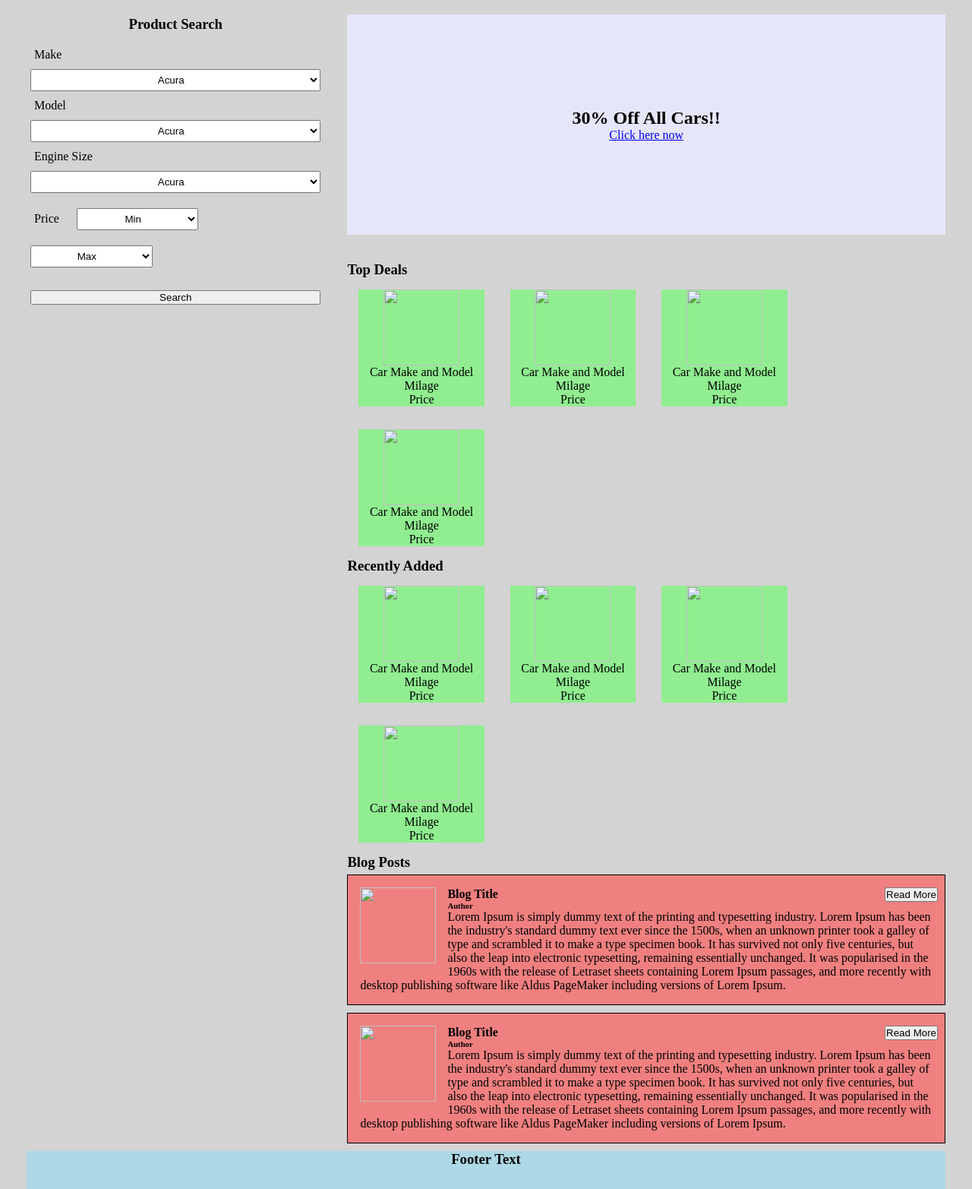
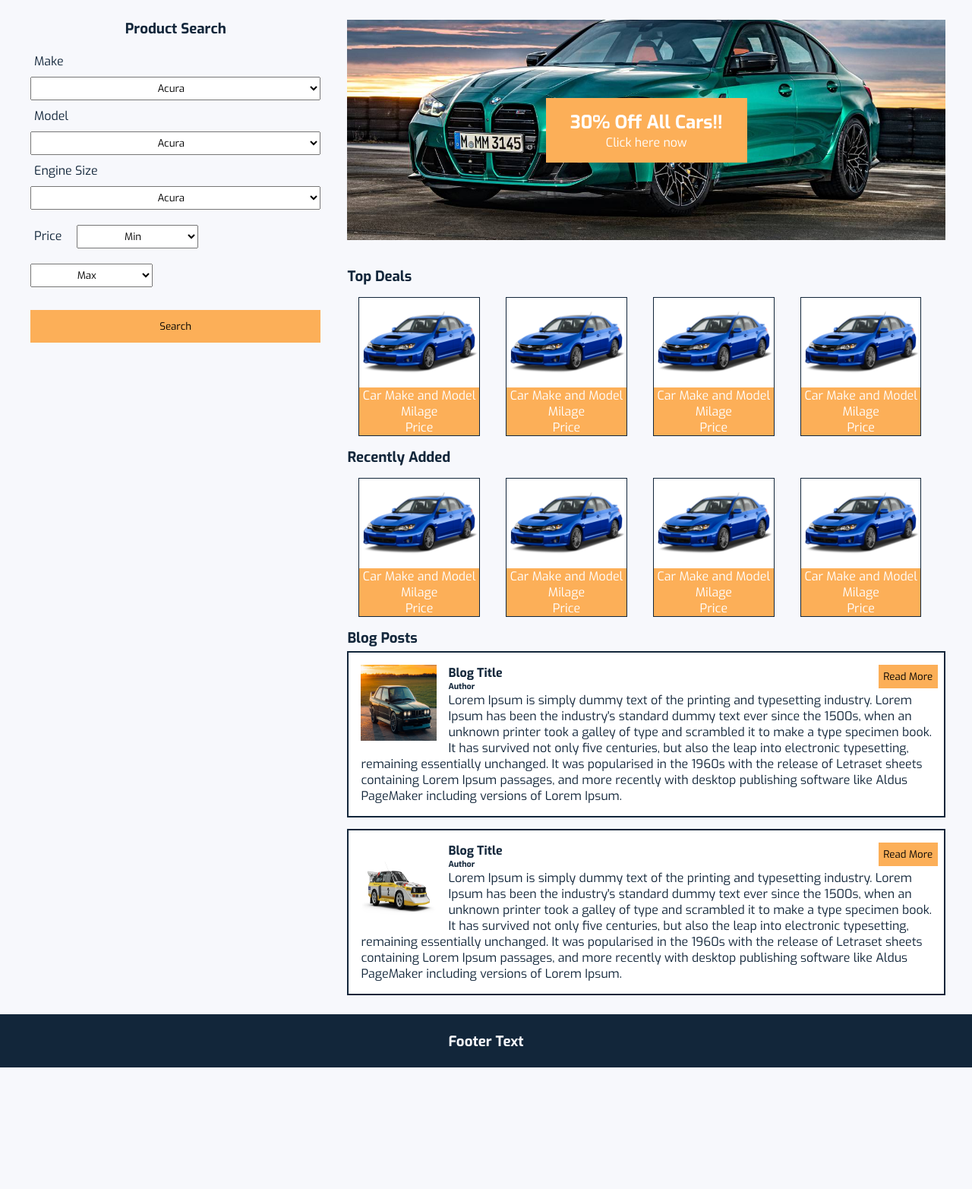
Before and after one commit to faizyFDM/fdm_car_website, a plain HTML site: page index.html in a window 1280 px wide. Shown: the part 116-1681 px from the top of the page at 76% size. After the commit the page ends 1521 px from the top, so only its background shows below. Drawn offline with Linux system fonts and the light colour scheme.

Commit message:
finished all styling

```diff
--- a/css/style.css
+++ b/css/style.css
@@ -1,27 +1,34 @@
 *{
     margin: auto;
     padding: 0;
+    font-family: 'Exo', sans-serif, italic ;
 }
 
 
 body{
-    background: lightgray;
+    background: #F7F8FC;
 }
 
 header{
     display: flex;
-    margin: 0px 35px;
+    /* margin: 0px 35px; */
+    font-style: italic;
+    padding: 1em;
 }
 
 .wrapper{
-    background: lightgray;
+    background: #F7F8FC;
     display: table;
     width: 100%;
 }
 
 .jumbotron{
     display: flex;
-    background: lavender;
+    background-image: url(../images/2022_bmw_m3_sedan_competition_fq_oem_1_1280x855.jpeg);
+    background-repeat: no-repeat;
+    background-position: center;
+    background-size: cover;
+    color: #FFFFFF;
     height: 250px;
     padding: 20px;
     margin: 35px;
@@ -30,6 +37,20 @@ header{
     top: 50%;
 }
 
+#sale-box{
+    background: #FCAF58;
+    padding: 1em 2em;
+    transition: transform .2s;
+}
+
+#sale-box:hover{
+    background-color: #FF8C42;
+    transform: scale(1.2);
+}
+a{
+    text-decoration: none;
+    color: #FFFFFF;
+}
 aside, section {
     display: table-cell;
 }
@@ -39,6 +60,7 @@ aside {
     top:-125px;
     width: 33%;
     padding-left: 40px;
+    color: #12263A;
 }
 
 #product-title{
@@ -47,7 +69,7 @@ aside {
 }
 
 #price{
-    margin-right: 14px;
+    margin-right: 10px;
 }
 
 label, select{
@@ -62,6 +84,7 @@ label, select{
     margin-top: 20px;
     justify-content: center;
     width: 100%;
+    padding: 1em 0;
 }
 
 #price{
@@ -73,26 +96,35 @@ label, select{
 
 .deals, .recent, .blog {
     margin: 0px 35px;
+    color: #12263A;
 }
 
 
 .deal-card{
-    background: lightgreen;
+    background: #FCAF58;
+    border: solid 1px #12263A;
+    color: #FFFFFF;
+    transition: transform .2s;
     display: inline-flex;
     flex-direction: column;
     align-items: flex-start;
     margin: 15px 15px;
-    width: 21%
+    width: 20%
 
+}
+
+.deal-card:hover{
+    transform: scale(1.2);
 }
 
 .blog-article{
     overflow: hidden;
-    background: lightcoral;
-    border: 1px solid black;
+    background: #FFFFFF;
+    border: 2px solid #12263A;
     margin-top: 5px;
-    margin-bottom: 10px;
+    margin-bottom: 15px;
     padding: 1em;
+    color: #12263A;
 }
 
 .blog-image{
@@ -105,15 +137,68 @@ label, select{
 #read-btn{
     position: absolute;
     right: 45px;
+    padding: 0.5em;
 }
 
 header ,footer {
-    background: lightblue;
+    background: #12263A;
+    color: #F7F8FC;
 }
 
 footer{
-    height: 50px;
-    margin-left: 35px;
-    margin-right: 35px;
+    display: flex;
+    height: 70px;
+    margin-top: 10px;
     text-align: center;
+    align-items: center;
 }
+
+button{
+    background: #FCAF58;
+    border: none;
+}
+
+button:hover{
+    background: #FF8C42;
+}
+
+@media (max-width: 1000px) {
+    .deal-card{
+        background: #FCAF58;
+        border: solid 1px #12263A;
+        color: #FFFFFF;
+        transition: transform .2s;
+        display: inline-flex;
+        flex-direction: column;
+        align-items: flex-start;
+        margin: 15px 15px;
+        width: 40%
+
+    }
+}
+
+@media (max-width: 700px) {
+    .deal-card{
+        background: #FCAF58;
+        border: solid 1px #12263A;
+        color: #FFFFFF;
+        transition: transform .2s;
+        display: inline-flex;
+        flex-direction: column;
+        align-items: flex-start;
+        margin: 15px 15px;
+        width: 100%
+
+    }
+}
+
+@media (max-width: 500px) {
+    #read-btn{
+        position: relative;
+        display: flex;
+        justify-content: center;
+        margin-right: 25px;
+        margin-bottom: 10px;
+        padding: 0.5em;
+    }
+}
--- a/index.html
+++ b/index.html
@@ -7,13 +7,18 @@
     <meta name="viewport" content="width=device-width, initial-scale=1.0">
     <title>Car Website</title>
     <link rel="stylesheet" href="./css/style.css">
+    <link rel="preconnect" href="https://fonts.googleapis.com">
+    <link rel="preconnect" href="https://fonts.gstatic.com" crossorigin>
+    <link
+        href="https://fonts.googleapis.com/css2?family=Exo:ital,wght@0,400;0,500;0,600;0,700;0,800;0,900;1,400;1,500;1,600;1,700;1,800;1,900&display=swap"
+        rel="stylesheet">
 </head>
 
 <body>
     <header class="title-header">
-        <img src="" width="200px" height="100px">
+        <img src="./images/speed-car-logo-2-onlygfx-com.svg" width="100px" height="75px">
         <h1>
-            Website Title
+            Car Company
         </h1>
     </header>
     <div class="wrapper">
@@ -91,7 +96,7 @@
         </aside>
         <section>
             <div class="jumbotron">
-                <div>
+                <div id="sale-box">
                     <h2>30% Off All Cars!!</h2>
                     <a href="/">Click here now</a>
                 </div>
@@ -99,25 +104,25 @@
             <div class="deals">
                 <h3>Top Deals</h3>
                 <article class="deal-card">
-                    <img src="" width="100px" height="100px" />
+                    <img class="deal-img" src="./images/2011-subaru-impreza-wrx--sti-4-door-man-angular-front-exterior-view_100332634_h.jpeg" width="100%" />
                     <p>Car Make and Model</p>
                     <p>Milage</p>
                     <p>Price</p>
                 </article>
                 <article class="deal-card">
-                    <img src="" width="100px" height="100px" />
+                    <img class="deal-img" src="./images/2011-subaru-impreza-wrx--sti-4-door-man-angular-front-exterior-view_100332634_h.jpeg" width="100%" />
                     <p>Car Make and Model</p>
                     <p>Milage</p>
                     <p>Price</p>
                 </article>
                 <article class="deal-card">
-                    <img src="" width="100px" height="100px" />
+                    <img  class="deal-img" src="./images/2011-subaru-impreza-wrx--sti-4-door-man-angular-front-exterior-view_100332634_h.jpeg" width="100%" />
                     <p>Car Make and Model</p>
                     <p>Milage</p>
                     <p>Price</p>
                 </article>
                 <article class="deal-card">
-                    <img src="" width="100px" height="100px" />
+                    <img class="deal-img" src="./images/2011-subaru-impreza-wrx--sti-4-door-man-angular-front-exterior-view_100332634_h.jpeg" width="100%"  />
                     <p>Car Make and Model</p>
                     <p>Milage</p>
                     <p>Price</p>
@@ -126,25 +131,25 @@
             <div class="recent">
                 <h3>Recently Added</h3>
                 <article class="deal-card">
-                    <img src="" width="100px" height="100px" />
+                    <img class="deal-img" src="./images/2011-subaru-impreza-wrx--sti-4-door-man-angular-front-exterior-view_100332634_h.jpeg" width="100%"  />
                     <p>Car Make and Model</p>
                     <p>Milage</p>
                     <p>Price</p>
                 </article>
                 <article class="deal-card">
-                    <img src="" width="100px" height="100px" />
+                    <img class="deal-img" src="./images/2011-subaru-impreza-wrx--sti-4-door-man-angular-front-exterior-view_100332634_h.jpeg" width="100%"  />
                     <p>Car Make and Model</p>
                     <p>Milage</p>
                     <p>Price</p>
                 </article>
                 <article class="deal-card">
-                    <img src="" width="100px" height="100px" />
+                    <img class="deal-img" src="./images/2011-subaru-impreza-wrx--sti-4-door-man-angular-front-exterior-view_100332634_h.jpeg" width="100%"  />
                     <p>Car Make and Model</p>
                     <p>Milage</p>
                     <p>Price</p>
                 </article>
                 <article class="deal-card">
-                    <img src="" width="100px" height="100px" />
+                    <img class="deal-img" src="./images/2011-subaru-impreza-wrx--sti-4-door-man-angular-front-exterior-view_100332634_h.jpeg"width="100%" />
                     <p>Car Make and Model</p>
                     <p>Milage</p>
                     <p>Price</p>
@@ -153,8 +158,9 @@
             <div class="blog">
                 <h3>Blog Posts</h3>
                 <article class="blog-article">
-                    <img class="blog-image" src="" width="100px" height="100px" />
                     <button id="read-btn">Read More</button>
+                    <img class="blog-image" src="./images/928793.jpeg" width="100px" height="100px" />
+
                     <h4>Blog Title</h4>
                     <h6>Author</h6>
                     <p>
@@ -173,8 +179,9 @@
 
                 </article>
                 <article class="blog-article">
-                    <img class="blog-image" src="" width="100px" height="100px" />
                     <button id="read-btn">Read More</button>
+                    <img class="blog-image" src="./images/HOR_XB1_Audi_2_S1.webp" width="100px" height="100px" />
+
                     <h4>Blog Title</h4>
                     <h6>Author</h6>
                     <p>
```
Also changed, not shown: images/2011-subaru-impreza-wrx--sti-4-door-man-angular-front-exterior-view_100332634_h.jpeg (added), images/2022_bmw_m3_sedan_competition_fq_oem_1_1280x855.jpeg (added), images/928793.jpeg (added), images/HOR_XB1_Audi_2_S1.webp (added), images/speed-car-logo-2-onlygfx-com.svg (added), 1 other file.
